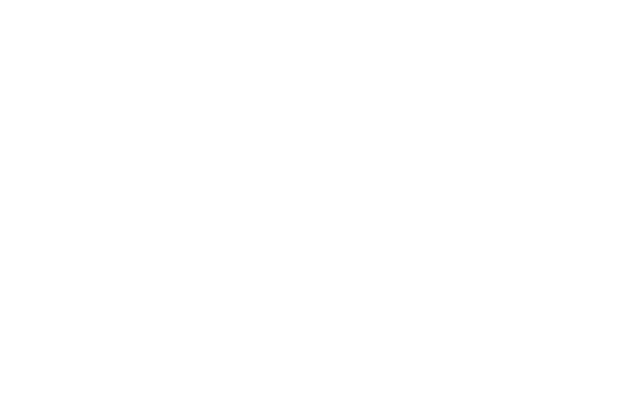
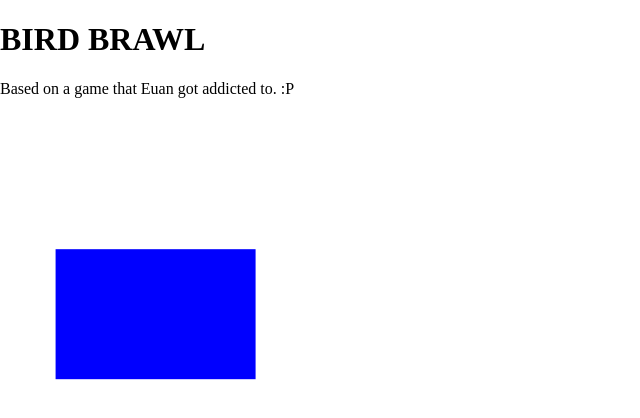
Before and after one commit to 2kinc/bird-brawl, a plain HTML site: page index.html in a window 1280 px wide. Shown: the whole page, without its empty margins (0-640 px from the left). Drawn offline with Linux system fonts and the light colour scheme.

Commit message:
Nice starting thing

```diff
--- a/index.html
+++ b/index.html
@@ -2,9 +2,18 @@
 <html lang="en" dir="ltr">
   <head>
     <meta charset="utf-8">
+    <link rel="stylesheet" href="style.css">
     <title>Bird Brawl</title>
   </head>
+
   <body>
-
+    <div id="startup">
+      <h1>BIRD BRAWL</h1>
+      <p>Based on a game that Euan got addicted to. :P</p>
+    </div>
+    <div id="game">
+      <canvas id="game-canvas">You need a better browser! So you can play this game.</canvas>
+    </div>
+    <script src="index.js" charset="utf-8"></script>
   </body>
 </html>
--- a/index.js
+++ b/index.js
@@ -1,4 +1,71 @@
-function Game(B,i,r,d,_,b,R,a,w,l) {
+function Game(renderer, width, height) {
+  var that = this;
+  this.renderer = renderer;
+  this.width = width;
+  this.height = height;
+  this.objects = new Map();
+  this.initialize = function (){
+    this.renderer.canvas.width = this.width;
+    this.renderer.canvas.height = this.height;
+    this.renderer.objects = this.objects;
+  }
+}
+function Renderer(canvas, width, height, color, x, y) {
+  var that = this;
+  this.canvas = canvas;
+  var ctx = canvas.getContext('2d');
+  this.x = x || 0;
+  this.y = y || 0;
+  this.color = color;
+  this.width = width;
+  this.height = height;
+  this.objects = new Map();
+  this.getObjectByName = function (name) {
+    return that.objects.filter(object => object.name === name);
+  }
+  this.drawFrame = function () { //this has to happen every frame for initializing.
+    ctx.fillStyle = that.color;
+    ctx.fillRect(0, 0, that.width, that.height);
+    that.objects.forEach(function (object) {
+      if (object.type === 'rect') {
+        ctx.fillStyle = object.color;
+        ctx.fillRect(object.x - that.x, object.y - that.y, object.width, object.height);
+      }
+      if (object.type === 'circle') {
+        ctx.fillStyle = object.color;
+        ctx.arc(object.x - that.x, object.y - that.y, object.radius, 0, 2 * Math.PI);
+      }
+    });
+  };
+  this.frameUpdate = function () {
+    //write stuff that happens every frame for your players, enemies, etc
+  };
+  this.animationFrame = function () {
+    that.drawFrame();
+    that.frameUpdate();
+    requestAnimationFrame(that.animationFrame);
+  }
+  this.start = function () {
+    requestAnimationFrame(that.animationFrame);
+  };
+}
 
+var game = new Game(new Renderer(document.querySelector('#game-canvas'), innerWidth, innerHeight, 'white', 40, 100), innerWidth, innerHeight);
+game.initialize();
+var player = {
+  type: 'rect',
+  color: 'blue',
+  x: 100,
+  y: 250,
+  width: 200,
+  height: 130
+};
+game.objects.set('player', player); //add player to the renderer //ps. i bound the renderer's objects to game.objects it makes more sense to put objects in the game rather than in the renderer
+game.renderer.start();
+var keys = {};
+document.addEventListener('keypress',e=>keys[e.key.toLowerCase()] = e.type = true);
+document.addEventListener('keyup',e=>keys[e.key.toLowerCase()] = false)
+game.renderer.frameUpdate = function () {
+  player.x += Math.random() * 2 - 1;
+  player.y += Math.random() * 2 - 1; //works!
 }
-var game = new Game();
```
